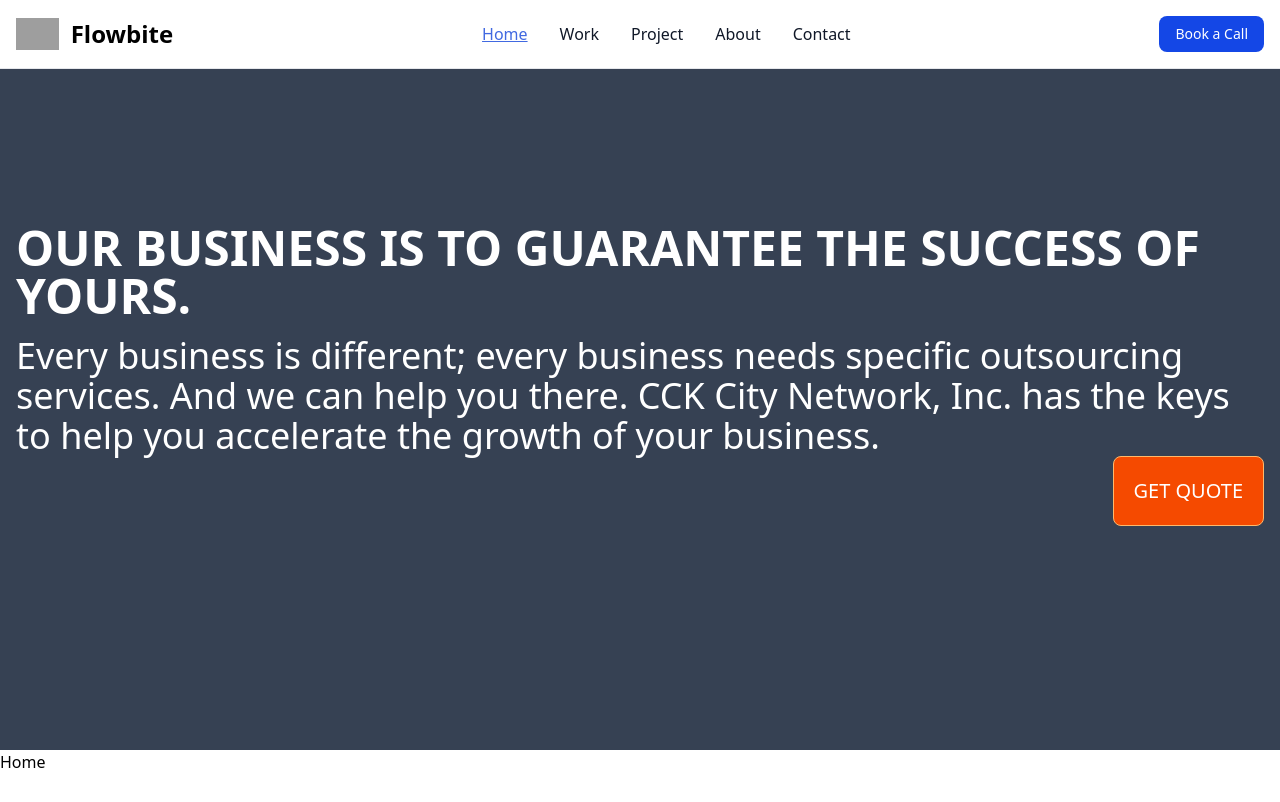
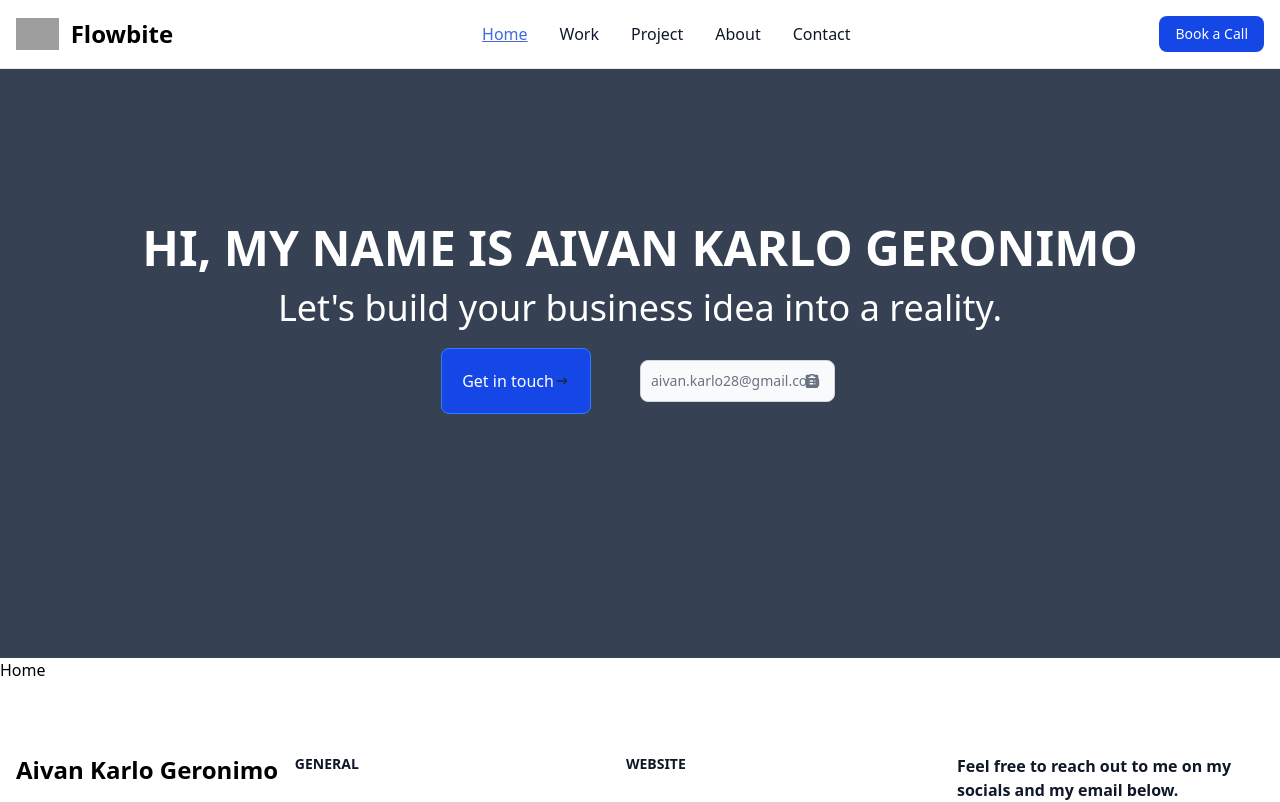
Before and after one commit to avnkrlo/react_portfolio, a React (Vite) app: page /react_portfolio/home in a window 1280 px wide. Shown: the top 802 px of the page. Built offline with nearby package versions, Linux system fonts and the light colour scheme; grey boxes are pictures that could not be loaded.

Commit message:
working on links page/contact page

```diff
--- a/src/App.tsx
+++ b/src/App.tsx
@@ -1,5 +1,4 @@
 import Footer from "./components/Footer";
-import Jumbotron from "./components/Jumbotron";
 import NavbarComponent from "./components/NavbarComponent";
 import { Outlet } from "react-router-dom";
 
@@ -7,7 +6,6 @@ function App() {
   return (
     <div>
       <NavbarComponent/>
-        <Jumbotron/>
         <Outlet/>
       <Footer/>
     </div>
--- a/src/components/Footer.tsx
+++ b/src/components/Footer.tsx
@@ -3,7 +3,7 @@ import { Link } from "react-router-dom";
 export default function Footer() {
     return (
         <>
-            <footer className="bg-white dark:bg-gray-900">
+            <footer className="mt-10 bg-white dark:bg-gray-900">
                 <div className="mx-auto w-full max-w-screen-xl p-4 py-6 lg:py-8">
                     <div className="md:flex md:justify-between">
 
@@ -131,7 +131,7 @@ export default function Footer() {
                     </div>
                 </div>
 
-                <hr className="my-6 border-gray-200 sm:mx-auto dark:border-gray-700 lg:my-8" />
+                <hr className="my-6 border-gray-200 sm:mx-auto dark:border-gray-700 lg:my-8"/>
                     <div className="sm:flex sm:items-center sm:justify-between">
                         <span className="text-sm text-gray-500 sm:text-center dark:text-gray-400">© 2025
                             <Link to="/react_portfolio/" className="hover:underline"> Aivan Karlo Geronimo</Link>. All Rights Reserved.
--- a/src/components/Jumbotron.tsx
+++ b/src/components/Jumbotron.tsx
@@ -4,21 +4,51 @@ export default function Jumbotron() {
     return (
         <>
             <section className="relative bg-fixed bg-gray-700 bg-center bg-no-repeat bg-cover bg-blend-multiply" style={{backgroundImage:"url('https://flowbite.s3.amazonaws.com/docs/jumbotron/conference.jpg'), height: 700px"}}>
-                <div className="max-w-screen-xl px-4 py-24 mx-auto lg:py-56">
+                <div className="place-items-center max-w-screen-xl px-4 py-24 lg:py-56">
                     <p className="mb-4 text-4xl font-extrabold text-white uppercase sm:text-3xl md:text-4xl lg:text-5xl">
-                    Our business is to guarantee the success of yours.
+                    Hi, My name is Aivan Karlo Geronimo
                     </p>
                     <p className="text-3xl text-white sm:text-2xl md:text-3xl lg:text-4xl">
-                    Every business is different; every business needs specific outsourcing services.
-                    And we can help you there. CCK City Network, Inc. has the keys to help you accelerate the growth of your business.
+                    Let's build your business idea into a reality.
                     </p>
 
-                    <div className="grid place-content-end">
-                        <Link to="">
-                            <button className="inline-flex items-center px-5 py-5 text-xl text-left text-white bg-orange-600 border border-orange-300 rounded-lg center-center hover:text-orange-300 sm:ms-4 hover:bg-transparent focus:ring-4 focus:ring-orange-300">
-                                GET QUOTE
-                            </button>
-                        </Link>
+                    <div className="flex items-center p-3">
+                        <div className="w-full">
+                            <Link to="mailto:aivan.karlo28@gmail.com?subject=Let%27s catch up and talk about opportunity!" type="button"
+                                className="inline-flex items-center px-5 py-5 text-md text-left text-white bg-blue-700 border border-blue-500 rounded-lg center-center hover:text-white sm:ms-4 hover:bg-transparent focus:ring-4 focus:ring-blue-700">
+                                    Get in touch
+
+                                    <svg className="w-4 h-4 text-gray-800 dark:text-white" aria-hidden="true" xmlns="http://www.w3.org/2000/svg" fill="none" viewBox="0 0 24 24">
+                                        <path stroke="currentColor" strokeLinecap="round" strokeLinejoin="round" strokeWidth="2" d="M19 12H5m14 0-4 4m4-4-4-4"/>
+                                    </svg>
+                            </Link>
+                        </div>
+
+                        <div className="w-full m-5">
+                            <div className="w-full">
+                                <div className="relative">
+                                    <label htmlFor="npm-install-copy-button" className="sr-only">Label</label>
+                                    <input id="npm-install-copy-button" type="text" className="col-span-6 bg-gray-50 border border-gray-300 text-gray-500 text-sm rounded-lg focus:ring-blue-500 focus:border-blue-500 block w-full p-2.5 dark:bg-gray-700 dark:border-gray-600 dark:placeholder-gray-400 dark:text-gray-400 dark:focus:ring-blue-500 dark:focus:border-blue-500" value="aivan.karlo28@gmail.com" disabled readOnly/>
+                                    <button data-copy-to-clipboard-target="npm-install-copy-button" data-tooltip-target="tooltip-copy-npm-install-copy-button" className="absolute end-2 top-1/2 -translate-y-1/2 text-gray-500 dark:text-gray-400 hover:bg-gray-100 dark:hover:bg-gray-800 rounded-lg p-2 inline-flex items-center justify-center">
+                                        <span id="default-icon">
+                                            <svg className="w-3.5 h-3.5" aria-hidden="true" xmlns="http://www.w3.org/2000/svg" fill="currentColor" viewBox="0 0 18 20">
+                                                <path d="M16 1h-3.278A1.992 1.992 0 0 0 11 0H7a1.993 1.993 0 0 0-1.722 1H2a2 2 0 0 0-2 2v15a2 2 0 0 0 2 2h14a2 2 0 0 0 2-2V3a2 2 0 0 0-2-2Zm-3 14H5a1 1 0 0 1 0-2h8a1 1 0 0 1 0 2Zm0-4H5a1 1 0 0 1 0-2h8a1 1 0 1 1 0 2Zm0-5H5a1 1 0 0 1 0-2h2V2h4v2h2a1 1 0 1 1 0 2Z"/>
+                                            </svg>
+                                        </span>
+                                        <span id="success-icon" className="hidden">
+                                            <svg className="w-3.5 h-3.5 text-blue-700 dark:text-blue-500" aria-hidden="true" xmlns="http://www.w3.org/2000/svg" fill="none" viewBox="0 0 16 12">
+                                                <path stroke="currentColor" stroke-linecap="round" stroke-linejoin="round" stroke-width="2" d="M1 5.917 5.724 10.5 15 1.5"/>
+                                            </svg>
+                                        </span>
+                                    </button>
+                                    <div id="tooltip-copy-npm-install-copy-button" role="tooltip" className="absolute z-10 invisible inline-block px-3 py-2 text-sm font-medium text-white transition-opacity duration-300 bg-gray-900 rounded-lg shadow-xs opacity-0 tooltip dark:bg-gray-700">
+                                        <span id="default-tooltip-message">Copy to clipboard</span>
+                                        <span id="success-tooltip-message" className="hidden">Copied!</span>
+                                        <div className="tooltip-arrow" data-popper-arrow></div>
+                                    </div>
+                                </div>
+                            </div>
+                        </div>
                     </div>
                 </div>
             </section>
--- a/src/pages/Home.tsx
+++ b/src/pages/Home.tsx
@@ -1,6 +1,9 @@
+import Jumbotron from "../components/Jumbotron"
+
 export default function Home() {
     return (
         <>
+            <Jumbotron/>
             <h1>Home</h1>
         </>
     );
--- a/src/pages/LinksPage.tsx
+++ b/src/pages/LinksPage.tsx
@@ -1,7 +1,13 @@
+import { Link } from "react-router-dom";
+
 export default function LinksPage() {
     return (
         <>
-
+            <div className="grid place-content-center mt-20">
+                <Link to="https://www.linkedin.com/in/aivangeronimo/" target="_blank" rel="noopener noreferrer" className="block max-w-lg p-6 bg-white border border-gray-200 rounded-lg shadow-sm hover:bg-gray-100 dark:bg-gray-800 dark:border-gray-700 dark:hover:bg-gray-700">
+                    <p className="font-normal text-white">LinkedIn</p>
+                </Link>
+            </div>
         </>
     )
 }
```
Also changed, not shown: src/components/NavbarComponent.tsx (+1 -64 lines).
